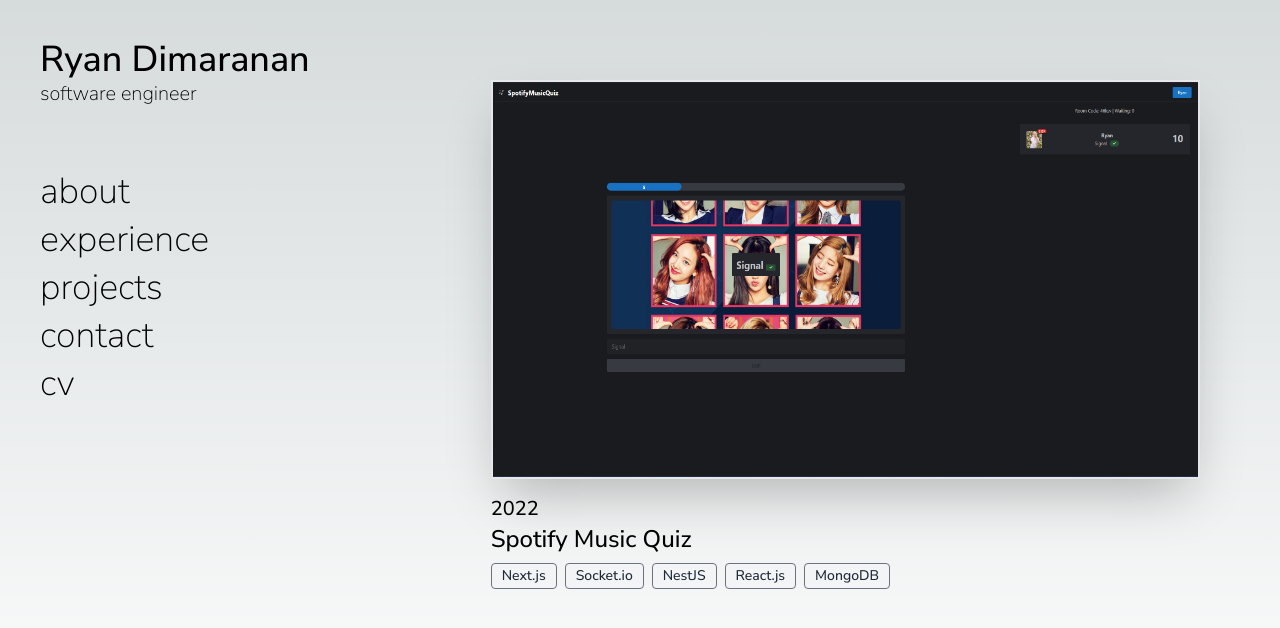
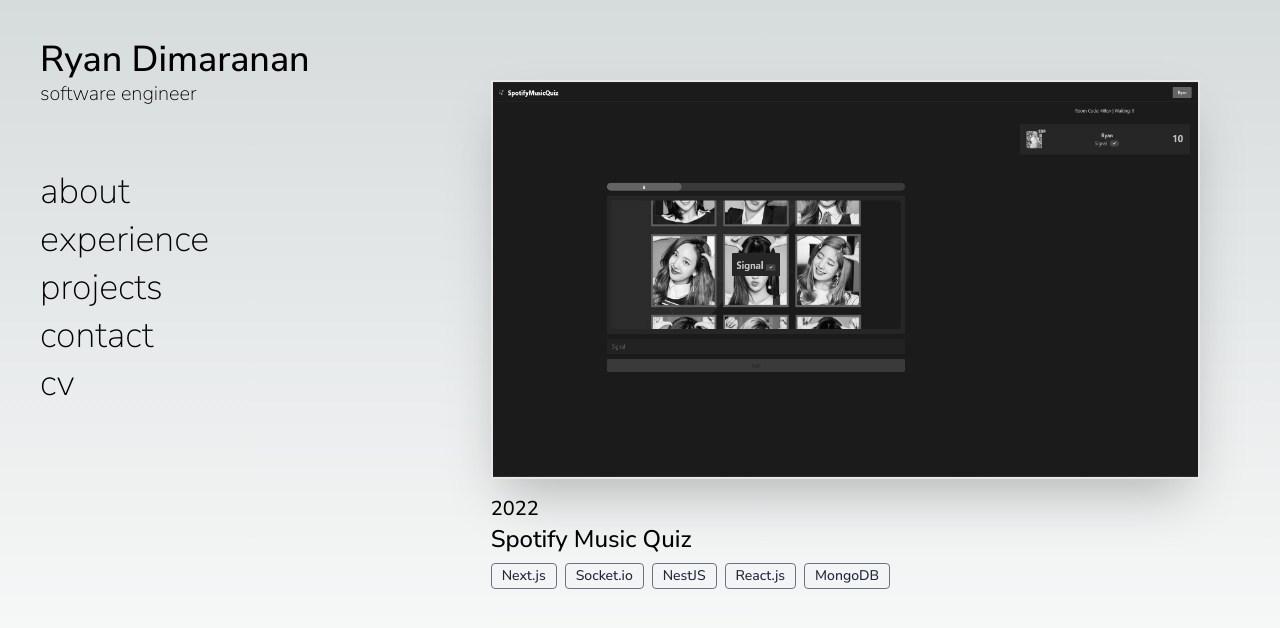
Before and after one commit to ryannd/ryannd.github.io, a Next.js app: page /projects in a window 1280 px wide. Shown: the top 628 px of the page. Built offline with nearby package versions, Linux system fonts and the light colour scheme.

Commit message:
:lipstick: (projects) add hover effects

```diff
--- a/components/project_card.tsx
+++ b/components/project_card.tsx
@@ -1,7 +1,7 @@
 import Image from "next/image"
 import { titleFont } from "../globals/fonts"
 import StackBadge from "./experience/stack_badge";
-
+import { FaExternalLinkAlt } from "react-icons/fa";
 interface Project {
     cover: string;
     name: string;
@@ -13,15 +13,18 @@
 export default function ProjectCard({ project } : {project: Project}) {
     return <>
         <div className="">
-            <a href={project.link} target="_blank">
+            <div className="relative group">
+                <a href={project.link} target="_blank" className="absolute inset-0 z-10 bg-black text-4xl text-center flex items-center justify-center opacity-0 hover:opacity-100 bg-opacity-40 duration-300">
+                    <h1 className={`${titleFont.className} gap-4`} >Github <FaExternalLinkAlt /></h1>
+                </a>
                 <Image
                     src={project.cover}
                     alt={`${project.name} cover image`}
                     width={1920}
                     height={1080}
-                    className="aspect-video object-fill shadow-2xl shaddow-inner border-2"
+                    className="transition ease-in-out duration-200 grayscale group-hover:grayscale-0 aspect-video object-fill shadow-2xl shaddow-inner border-2 blur-none group-hover:blur-[2px]"
                 />
-            </a>
+            </div>
             <div className="flex flex-col justify-center items-start mt-4">
                 <h1 className={`${titleFont.className} text-xl`}>{project.year}</h1>
                 <h1 className={`${titleFont.className} text-2xl`}>{project.name}</h1>
```
